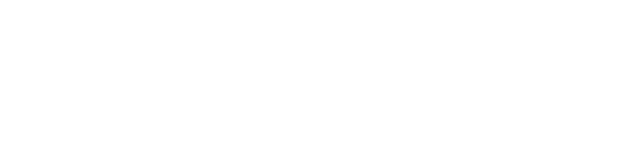
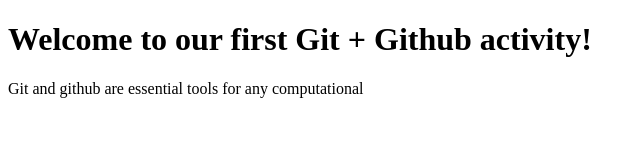
Before and after one commit to NatashaSoph/CS-110_git_html, a plain HTML site: page index.html in a window 1280 px wide. Shown: the whole page, without its empty margins (0-644 px from the left). Drawn offline with Linux system fonts and the light colour scheme.

Commit message:
Content update index.html

```diff
--- a/index.html
+++ b/index.html
@@ -5,6 +5,9 @@
 </head>
 <body>
 
-<h1
+<h1>Welcome to our first Git + Github activity!</h1>
+<p>Git and github are essential tools for any computational </p>
+
+
 </body>
 </html>
```
